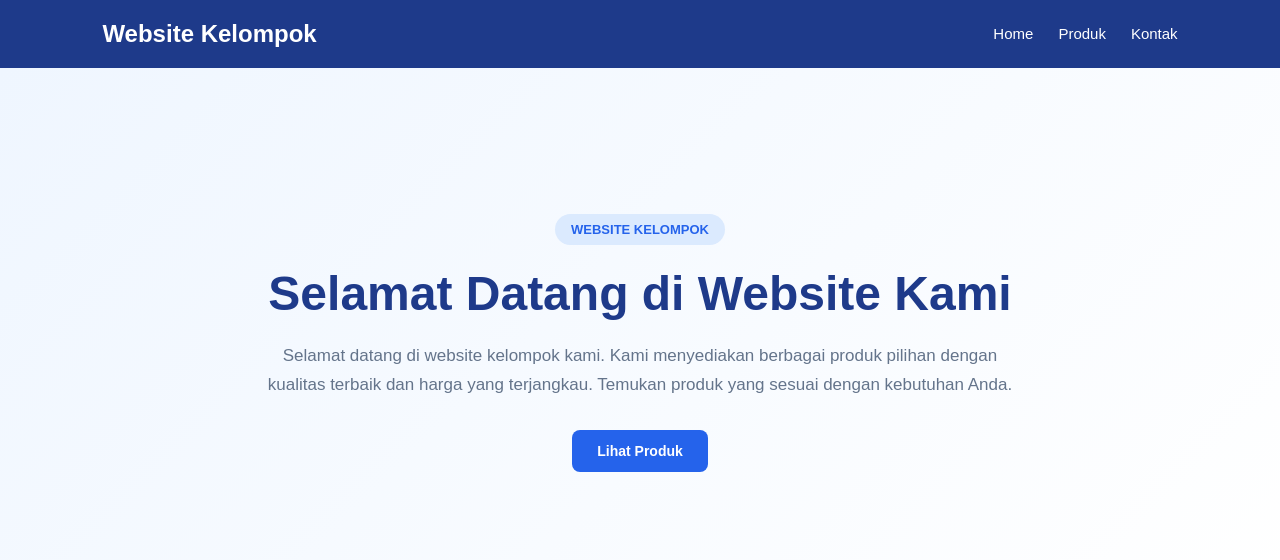
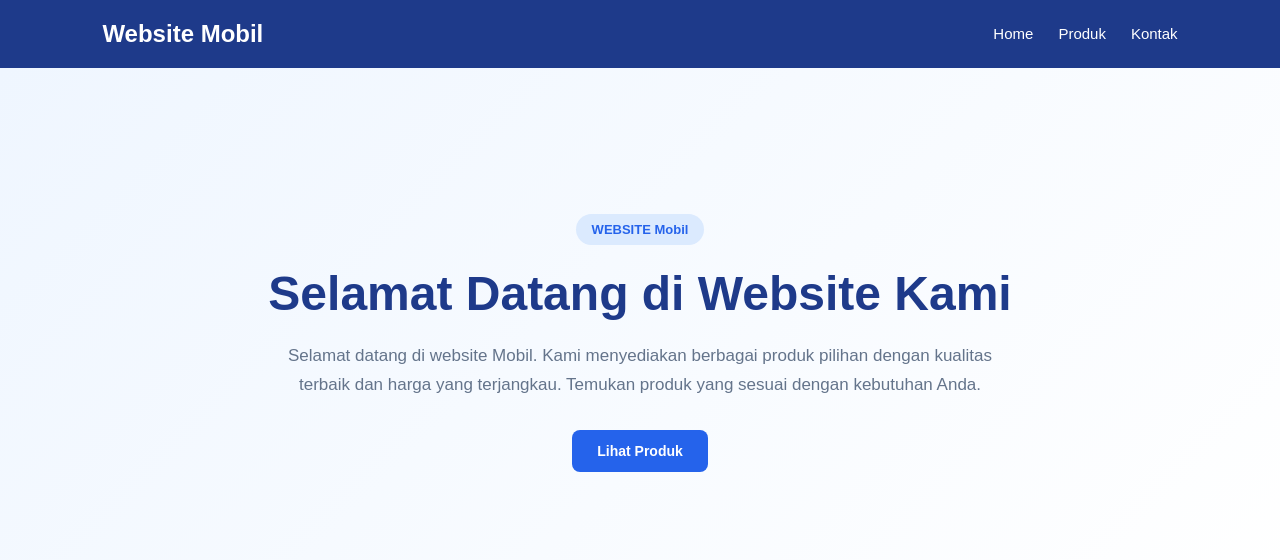
Before and after one commit to izazalvian3-eng/lat-git-kelompok, a plain HTML site: page index.html in a window 1280 px wide. Drawn offline with Linux system fonts and the light colour scheme.

Commit message:
index.html

```diff
--- a/index.html
+++ b/index.html
@@ -5,7 +5,7 @@
     <meta charset="UTF-8">
     <meta name="viewport" content="width=device-width, initial-scale=1.0">
 
-    <title>Website Kelompok</title>
+    <title>Website Mobil</title>
 
     <style>
         /* ==============================
@@ -209,7 +209,7 @@
 
     <nav>
 
-        <h2>Website Kelompok</h2>
+        <h2>Website Mobil</h2>
 
         <ul>
 
@@ -242,7 +242,7 @@
             <div class="home-content">
 
                 <span class="label">
-                    WEBSITE KELOMPOK
+                    WEBSITE Mobil
                 </span>
 
                 <h1>
@@ -250,7 +250,7 @@
                 </h1>
 
                 <p>
-                    Selamat datang di website kelompok kami.
+                    Selamat datang di website Mobil.
                     Kami menyediakan berbagai produk pilihan
                     dengan kualitas terbaik dan harga yang terjangkau.
                     Temukan produk yang sesuai dengan kebutuhan Anda.
```
